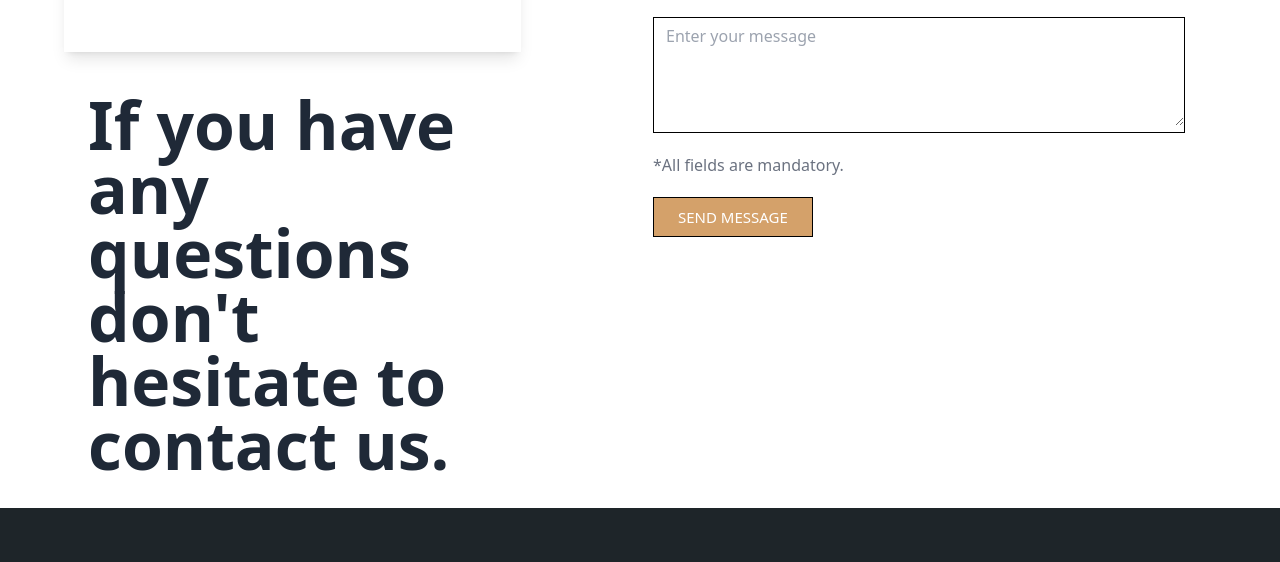
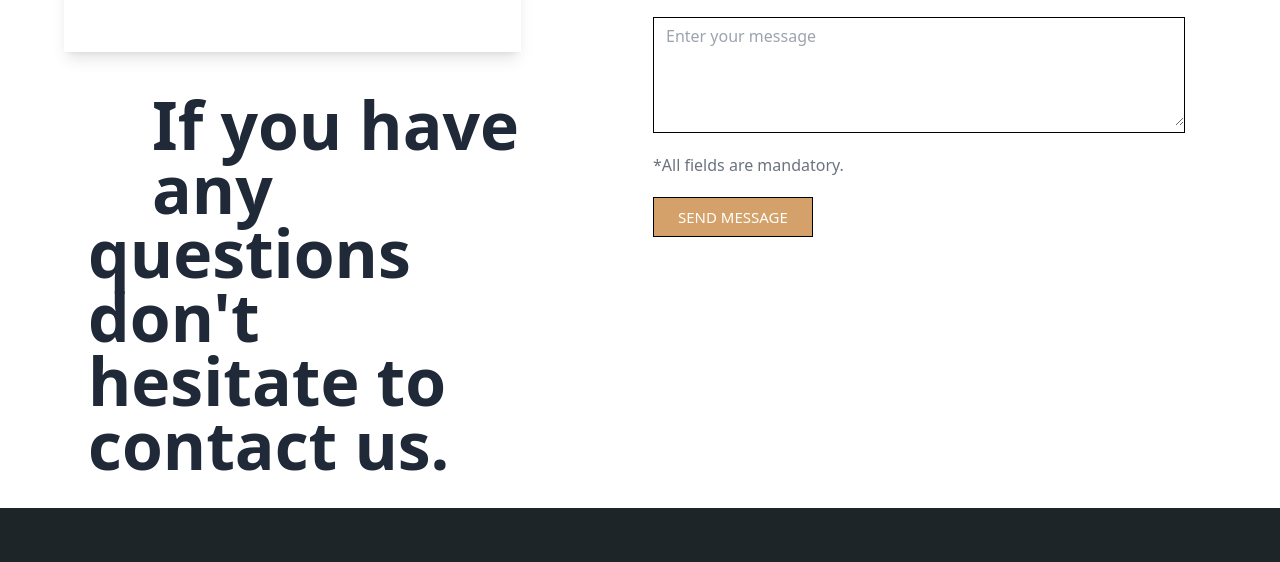
Before and after one commit to DelightGeorge/Eko_Hotel, a website: page public/index.html in a window 1280 px wide. Shown: the part 6256-6818 px from the top of the page. Drawn offline with nearby package versions, Linux system fonts and the light colour scheme.

Commit message:
added margine left to big text

```diff
--- a/public/index.html
+++ b/public/index.html
@@ -784,7 +784,7 @@
 
 <div class="flex flex-col lg:flex-row">
   <div class="mt-[360px] md:mt-80 leading-tight lg:leading-[64px] px-6 lg:ml-16 mb-8">
-    <p class="text-[36px] lg:text-[66px] font-[800] text-banner1">If you have any</p>
+    <p class="text-[36px] lg:text-[66px] md:ml-16 font-[800] text-banner1">If you have any</p>
     <p class="text-[36px] lg:text-[66px] font-[800] text-banner1">questions don't hesitate to contact us.</p>
   </div>
 
```
Also changed, not shown: public/output.css.
